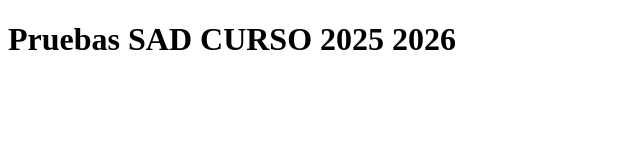
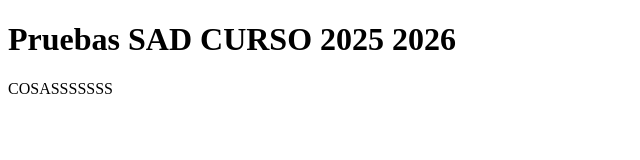
Before and after one commit to andartesp/PruebaSAD_2526, a plain HTML site: page index.html in a window 1280 px wide. Shown: the whole page, without its empty margins (0-640 px from the left). Drawn offline with Linux system fonts and the light colour scheme.

Commit message:
Update index.html

```diff
--- a/index.html
+++ b/index.html
@@ -7,5 +7,6 @@
 </head>
 <body>
     <h1>Pruebas SAD CURSO 2025 2026</h1>
+    <p>COSASSSSSSS</p>
 </body>
 </html>
```
